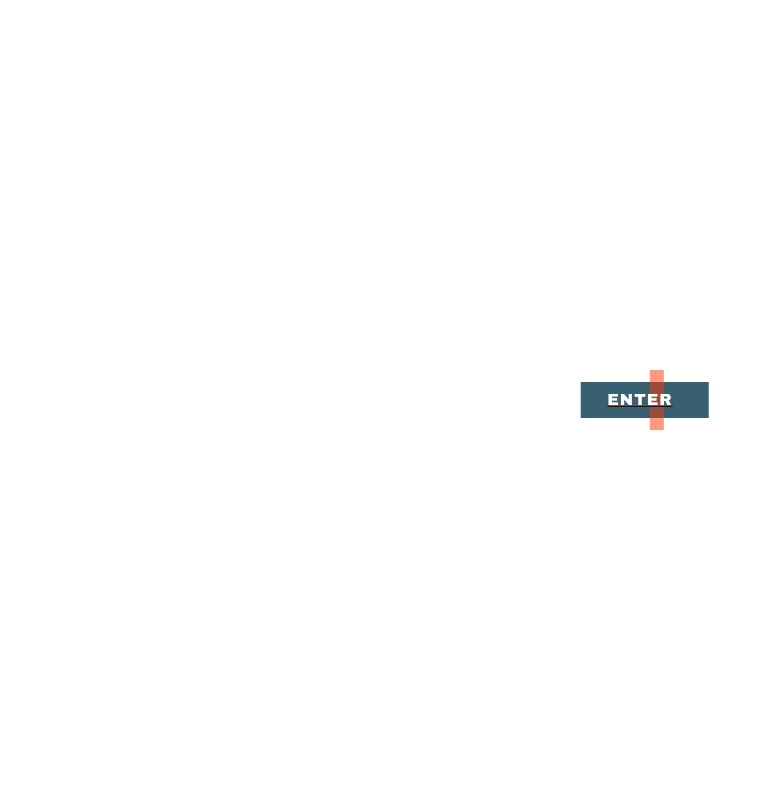
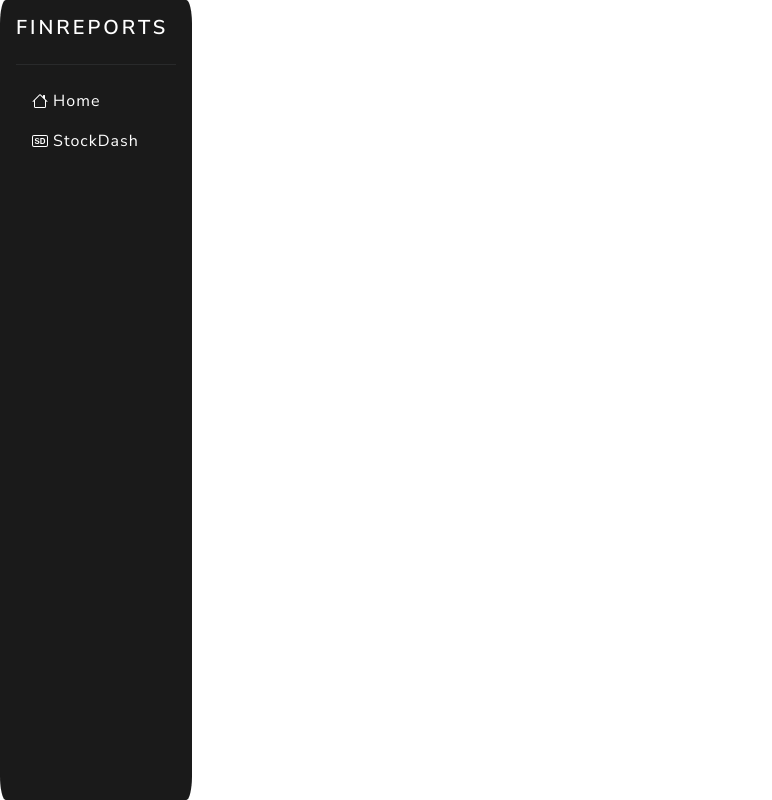
Before and after one commit to SimarMann/FinReports, a Flask app: page / in a window 1280 px wide. Shown: the whole page, without its empty margins (0-772 px from the left). Run offline with Flask 3, Linux system fonts and the light colour scheme; parts of the project's set-up code (start-up, migrations or seed data) failed here and were passed over; some libraries are stand-ins or nearby versions.

Commit message:
Layout
Add sidebar for dashboard navigation to base template

```diff
--- a/FinReports/static/css/style.css
+++ b/FinReports/static/css/style.css
@@ -1,54 +1,13 @@
-.loading {
-    font-family: "Arial Black", "Arial Bold", Gadget, sans-serif;
-    text-transform:uppercase;
-    width:150px;
-    text-align:center;
-    line-height:50px;
-    position:absolute;
-    left:0;right:0;top:50%;
-    margin:auto;
-    transform:translateY(-50%);
+.dash-body {
+    margin-left: 15vw;
 }
 
-.loading span {
-    position:relative;
-    z-index:999;
-    color:#fff;
+.nav-size {
+    width: 15vw;
+    height: 100vh;
+    border-radius: 3%;
 }
 
-.loading:before {
-    content:'';
-    background:#386070;
-    width:128px;
-    height:36px;
-    display:block;
-    position:absolute;
-    top:0;left:0;right:0;bottom:0;
-    margin:auto;
-    animation:2s loadingBefore infinite ease-in-out;
+.icon-margin {
+    margin-bottom: 2%;
 }
-
-@keyframes loadingBefore {
-    0%   {transform:translateX(-14px);}
-    50%  {transform:translateX(14px);}
-    100% {transform:translateX(-14px);}
-}
-
-.loading:after {
-    content:'';
-    background:#ff3600;
-    width:14px;
-    height:60px;
-    display:block;
-    position:absolute;
-    top:0;left:0;right:0;bottom:0;
-    margin:auto;
-    opacity:.5;
-    animation:2s loadingAfter infinite ease-in-out;
-}
-
-@keyframes loadingAfter {
-    0%   {transform:translateX(-50px);}
-    50%  {transform:translateX(50px);}
-    100% {transform:translateX(-50px);}
-}
--- a/FinReports/templates/base.html
+++ b/FinReports/templates/base.html
@@ -9,6 +9,28 @@
         <title>FinReports: {% block title %}{% endblock %}</title>
     </head>
     <body>
+        <nav class="d-flex flex-column flex-shrink-0 p-3 navbar-dark bg-primary nav-size">
+            <h2 class="fs-4 navbar-brand">FinReports</h2>
+            <hr>
+            <ul class="nav nav-pills flex-column mb-auto">
+              <li class="nav-item">
+                <a href="{{ url_for('home_bp.home') }}" class="nav-link active" aria-current="page">
+                    <svg xmlns="http://www.w3.org/2000/svg" width="16" height="16" fill="currentColor" class="bi bi-house icon-margin" viewBox="0 0 16 16">
+                        <path d="M8.707 1.5a1 1 0 0 0-1.414 0L.646 8.146a.5.5 0 0 0 .708.708L2 8.207V13.5A1.5 1.5 0 0 0 3.5 15h9a1.5 1.5 0 0 0 1.5-1.5V8.207l.646.647a.5.5 0 0 0 .708-.708L13 5.793V2.5a.5.5 0 0 0-.5-.5h-1a.5.5 0 0 0-.5.5v1.293L8.707 1.5ZM13 7.207V13.5a.5.5 0 0 1-.5.5h-9a.5.5 0 0 1-.5-.5V7.207l5-5 5 5Z"/>
+                    </svg>
+                Home
+                </a>
+              </li>
+              <li>
+                <a href="/dashboard/" class="nav-link text-white">
+                    <svg xmlns="http://www.w3.org/2000/svg" width="16" height="16" fill="currentColor" class="bi bi-badge-sd icon-margin" viewBox="0 0 16 16">
+                        <path fill-rule="evenodd" d="M15 4a1 1 0 0 0-1-1H2a1 1 0 0 0-1 1v8a1 1 0 0 0 1 1h12a1 1 0 0 0 1-1V4ZM0 4a2 2 0 0 1 2-2h12a2 2 0 0 1 2 2v8a2 2 0 0 1-2 2H2a2 2 0 0 1-2-2V4Zm5.077 7.114c-1.524 0-2.263-.8-2.315-1.749h1.147c.079.466.527.809 1.234.809.739 0 1.13-.339 1.13-.83 0-.418-.3-.634-.923-.779l-.927-.215c-.932-.21-1.52-.747-1.52-1.657 0-1.098.918-1.815 2.24-1.815 1.371 0 2.162.77 2.22 1.692H6.238c-.075-.43-.466-.76-1.103-.76-.655 0-1.046.338-1.046.804 0 .36.294.598.821.712l.932.216c.971.22 1.613.685 1.613 1.691 0 1.117-.857 1.881-2.378 1.881ZM8.307 11V5.001h2.19c1.823 0 2.684 1.09 2.684 2.984 0 1.908-.874 3.015-2.685 3.015H8.308Zm2.031-5.032h-.844v4.06h.844c1.116 0 1.622-.667 1.622-2.02 0-1.354-.51-2.04-1.622-2.04Z"/>
+                    </svg>
+                    StockDash
+                </a>
+              </li>
+            </ul>
+        </nav>
         <section class="content">
             <header>
                 {% block header %}{% endblock %}
--- a/FinReports/templates/index.html
+++ b/FinReports/templates/index.html
@@ -1,8 +1,4 @@
 {% extends "base.html" %}
 {% block title %}Dashboard{% endblock %}
 {% block header %}{% endblock %}
-{% block content %}
-<div class="loading">
-    <a href=/dashboard/ class="dash-link"><span>ENTER</span></a>
-</div>
-{% endblock %}
+{% block content %}{% endblock %}
```
Also changed, not shown: FinReports/plotlydash/layout.py (+3 -5 lines).
